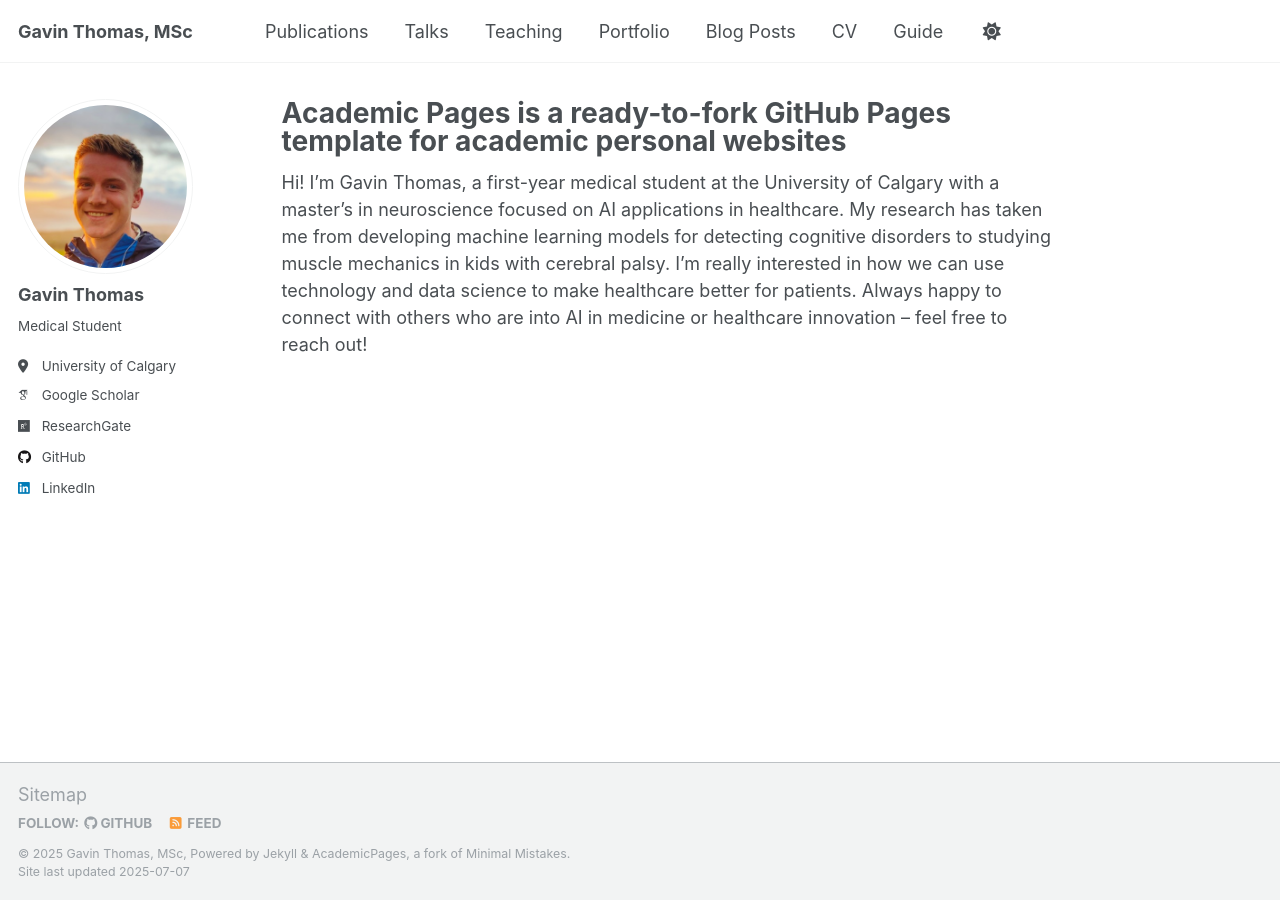
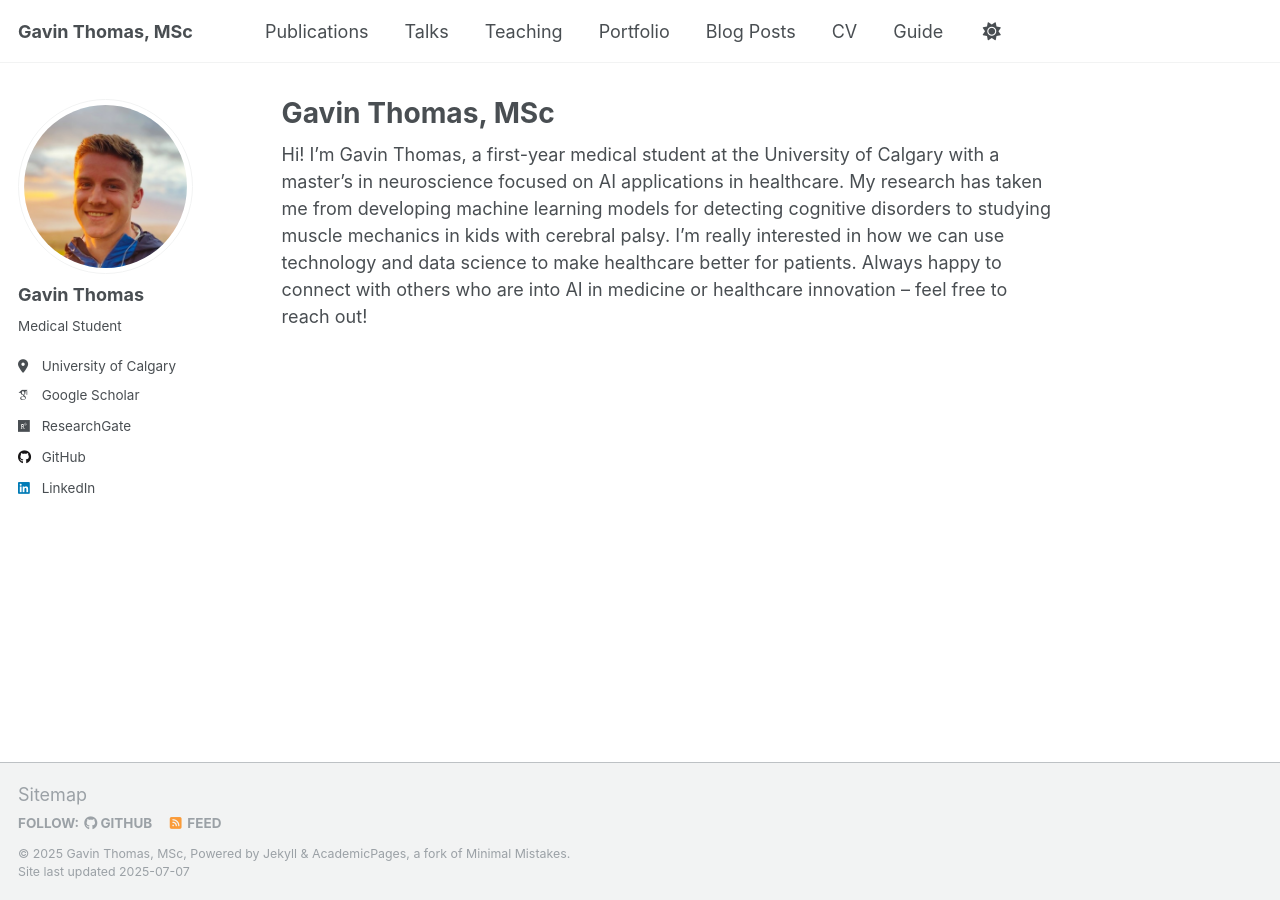
Before and after one commit to Gavin-Thomas/website, a Jekyll site: the page built from _pages/about.md, in a window 1280 px wide. Built offline with Jekyll 4.4.1, drawn with Linux system fonts in a browser that asks for light colours; some web fonts are replaced; a script that is not in the unit is left out.

Commit message:
Update about.md
Signed-off-by: Gavin Thomas <123608443+Gavin-Thomas@users.noreply.github.com>

```diff
--- a/_pages/about.md
+++ b/_pages/about.md
@@ -1,6 +1,6 @@
 ---
 permalink: /
-title: "Academic Pages is a ready-to-fork GitHub Pages template for academic personal websites"
+title: "Gavin Thomas, MSc"
 author_profile: true
 redirect_from:
   - /about/
```
